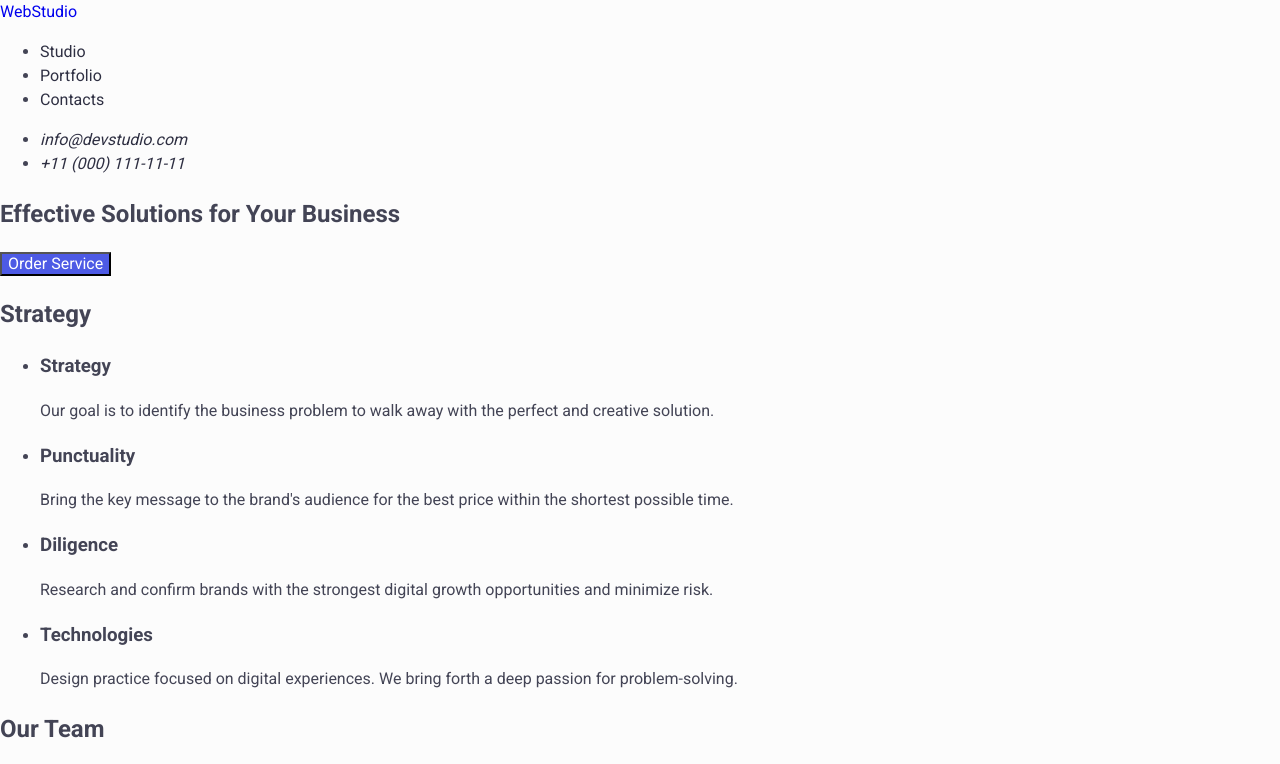
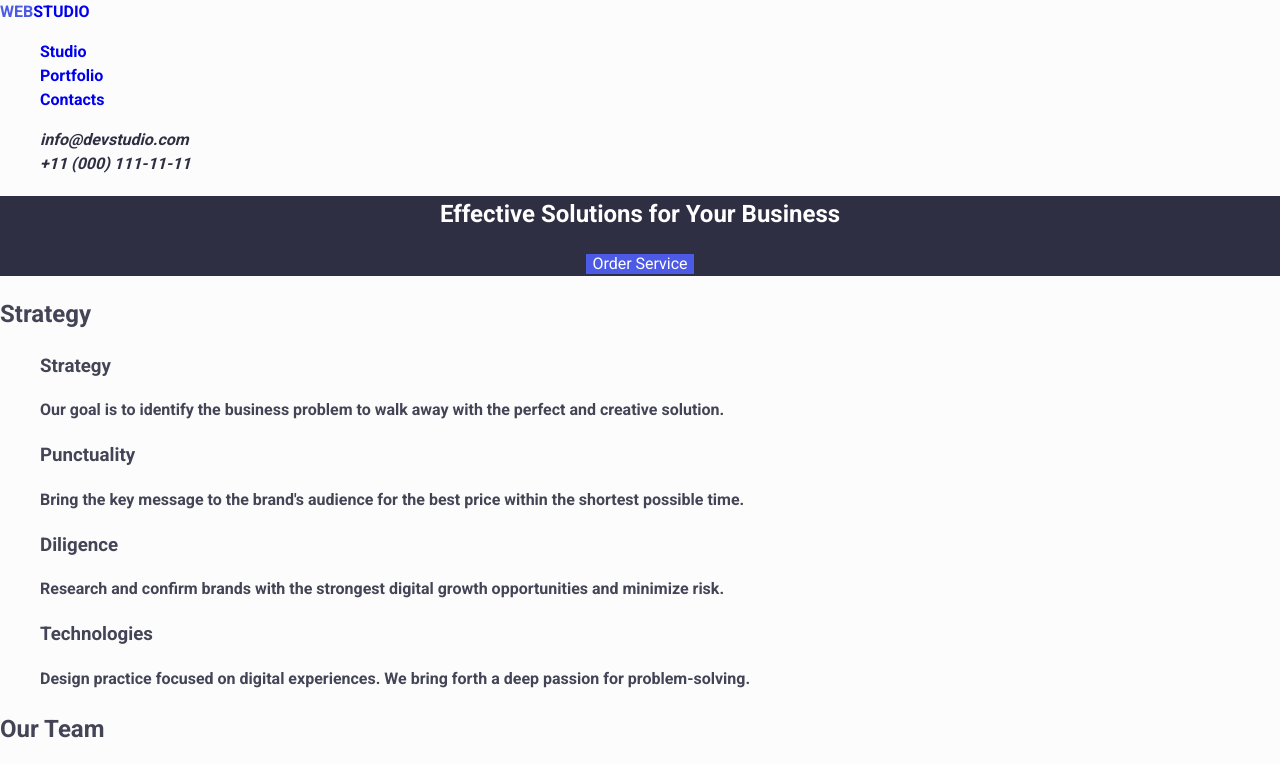
Before and after one commit to ikeroM3/goit-markup-hw-02, a plain HTML site: page index.html in a window 1280 px wide. Shown: the top 764 px of the page. Drawn offline with nearby package versions, Linux system fonts and the light colour scheme.

Commit message:
html-css

```diff
--- a/CSS/styles.css
+++ b/CSS/styles.css
@@ -1,14 +1,24 @@
 body {
   font-family: "Roboto", sans-serif;
   font-size: 16px;
+  font-weight: 700;
   line-height: 1.5;
   color: #434455;
   background-color: #fcfcfc;
 }
+.title {
+  color: #ffffff;
+}
+.list-address li {
+  list-style-type: none;
+}
+.list-contacts {
+  list-style-type: none;
+}
 .list-navigation {
   color: #2e2f42;
 }
-.list-address a {
+.list-address li a {
   color: #2e2f42;
 }
 a {
@@ -24,8 +34,23 @@ a {
   background-color: #4d5ae5;
   color: #ffffff;
   cursor: pointer;
+  text-align: left;
+  border: none;
 }
 .bth:hover,
 .bth:focus {
   background-color: #404bbf;
 }
+.paragraph li {
+  list-style-type: none;
+}
+.card-people li {
+  list-style-type: none;
+}
+.card-portfolio li {
+  list-style-type: none;
+}
+.figura {
+  background-color: #2e2f42;
+  text-align: center;
+}
--- a/index.html
+++ b/index.html
@@ -23,11 +23,11 @@
   <body>
     <header>
       <nav>
-        <a href="./index.html"><span>Web</span>Studio</a>
-        <ul>
-          <li><a class="list-navigation" href="#studio">Studio</a></li>
-          <li><a class="list-navigation" href="#Portfolio">Portfolio</a></li>
-          <li><a class="list-navigation" href="#Contacts">Contacts</a></li>
+        <a href="./index.html"><span style="color: #4d5ae5">WEB</span>STUDIO</a>
+        <ul class="list-contacts">
+          <li><a href="#studio">Studio</a></li>
+          <li><a href="#Portfolio">Portfolio</a></li>
+          <li><a href="#Contacts">Contacts</a></li>
         </ul>
       </nav>
 
@@ -44,11 +44,11 @@
     </header>
 
     <main>
-      <section>
-        <h1>Effective Solutions for Your Business</h1>
+      <section class="figura">
+        <h1 class="title">Effective Solutions for Your Business</h1>
         <button type="button" class="bth">Order Service</button>
       </section>
-      <section>
+      <section class="paragraph">
         <h2>Strategy</h2>
         <ul>
           <li>
@@ -82,7 +82,7 @@
         </ul>
       </section>
 
-      <section>
+      <section class="card-people">
         <h2>Our Team</h2>
         <ul>
           <li>
@@ -127,7 +127,7 @@
           </li>
         </ul>
       </section>
-      <section>
+      <section class="card-portfolio">
         <h2>Our Portfolio</h2>
         <ul>
           <li>
@@ -179,7 +179,7 @@
       </section>
     </main>
     <footer>
-      <a href="./index.html"><span>Web</span>Studio</a>
+      <a href="./index.html"><span style="color: #4d5ae5">WEB</span>STUDIO</a>
       <p>
         Increase the flow of customers and sales for your business with digital
         marketing & growth solutions.
```
